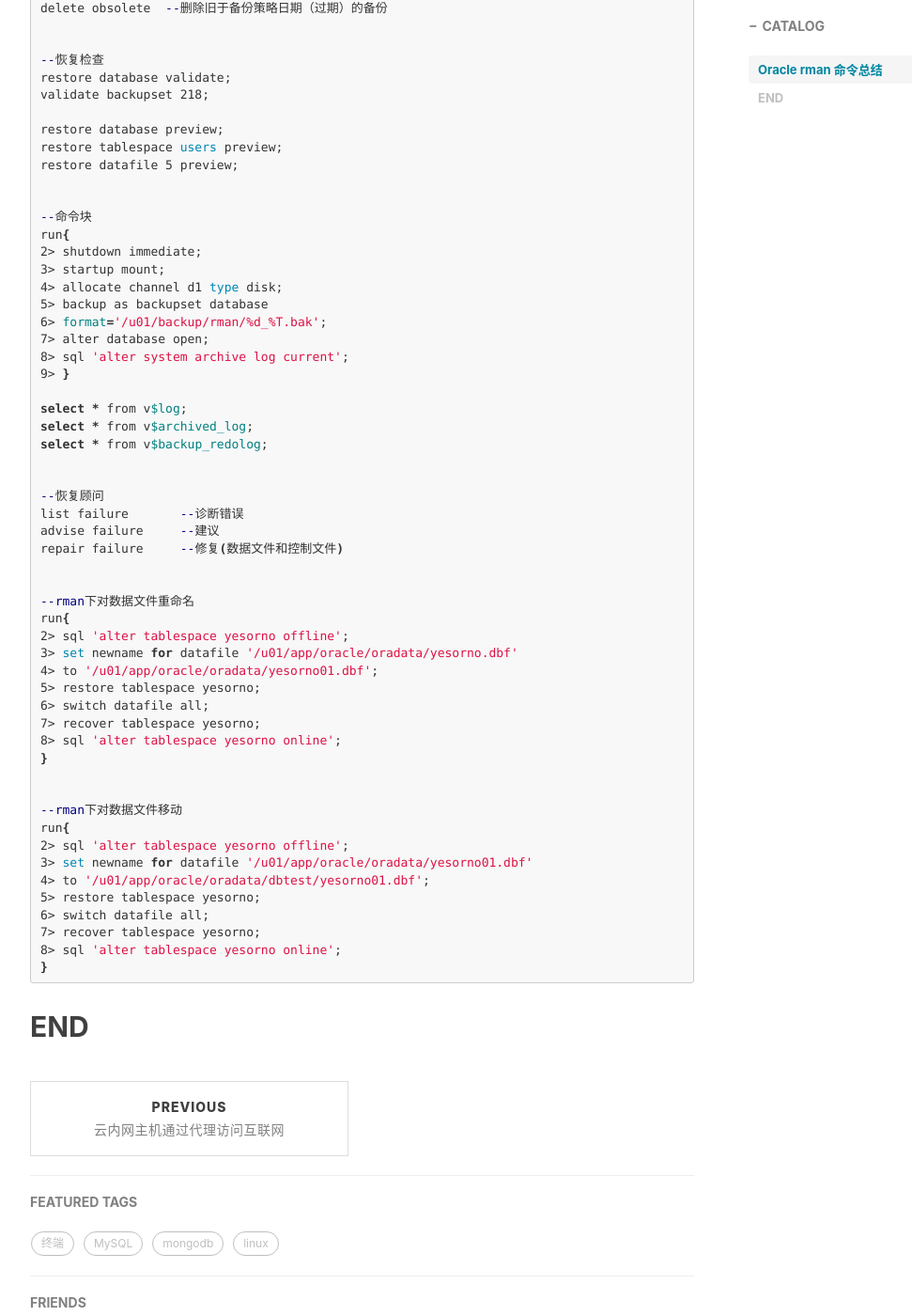
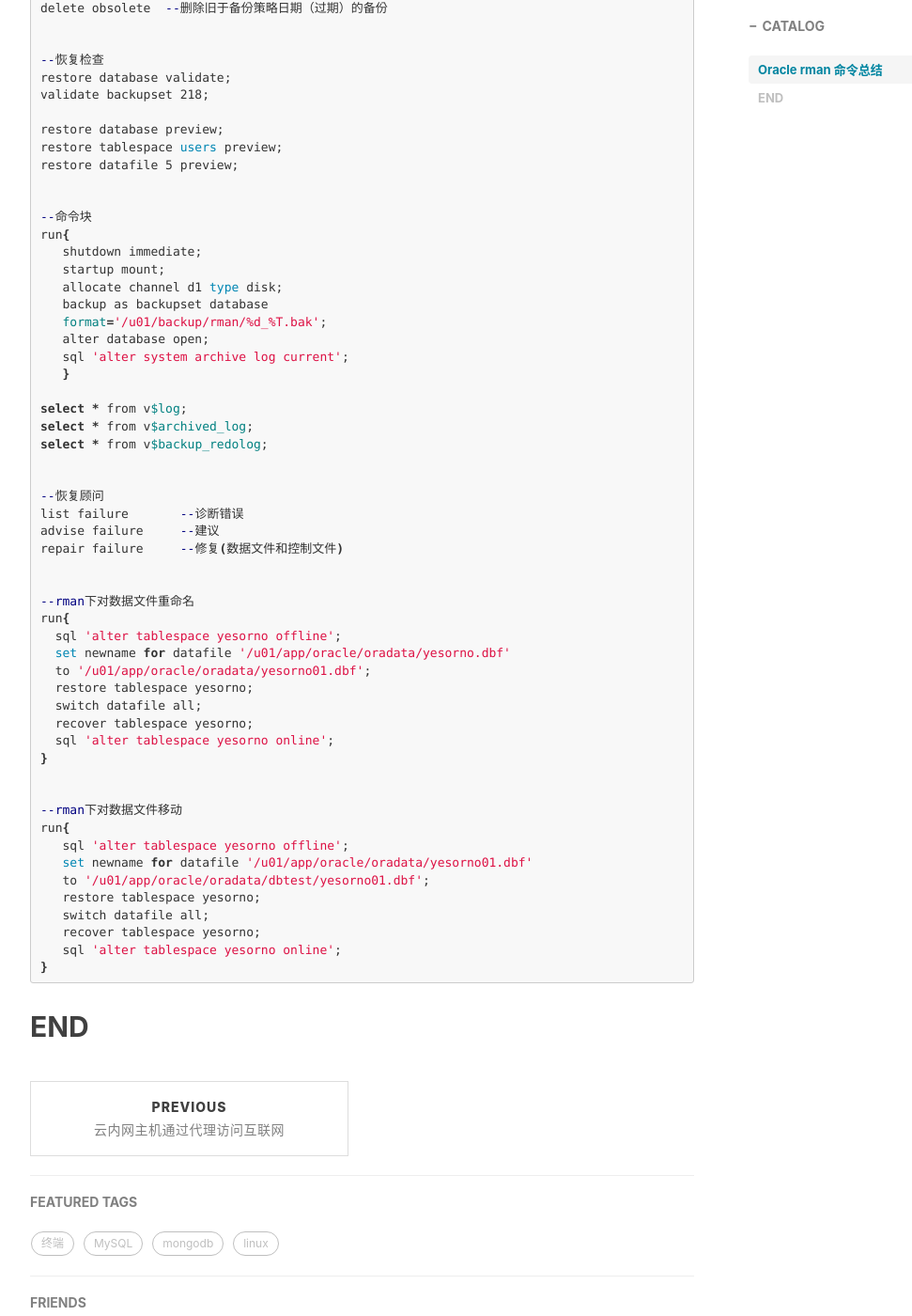
Before and after one commit to weiyanwei412/weiyanwei412.github.io, a Jekyll site: the page built from _posts/2018-08-01-Oracle rman 命令总结.md, in a window 1280 px wide and 1400 px high, scrolled down 3593 px. Shown: the whole window at 94% size, without its empty margins (233-1204 px from the left). Built offline with Jekyll 4.4.1, drawn with Linux system fonts in a browser that asks for light colours; nearby versions of some CDN libraries; comment, search, counter and statistics services are not loaded.

Commit message:
Update 2018-08-01-Oracle rman 命令总结.md

````diff
--- a/_posts/2018-08-01-Oracle rman 命令总结.md
+++ b/_posts/2018-08-01-Oracle rman 命令总结.md
@@ -186,14 +186,14 @@ restore datafile 5 preview;
 
 --命令块
 run{
-2> shutdown immediate;
-3> startup mount;
-4> allocate channel d1 type disk;
-5> backup as backupset database
-6> format='/u01/backup/rman/%d_%T.bak';
-7> alter database open;
-8> sql 'alter system archive log current';
-9> }
+   shutdown immediate;
+   startup mount;
+   allocate channel d1 type disk;
+   backup as backupset database
+   format='/u01/backup/rman/%d_%T.bak';
+   alter database open;
+   sql 'alter system archive log current';
+   }
 
 select * from v$log;
 select * from v$archived_log;
@@ -208,25 +208,25 @@ repair failure     --修复(数据文件和控制文件)
 
 --rman下对数据文件重命名
 run{
-2> sql 'alter tablespace yesorno offline';
-3> set newname for datafile '/u01/app/oracle/oradata/yesorno.dbf'
-4> to '/u01/app/oracle/oradata/yesorno01.dbf';
-5> restore tablespace yesorno;
-6> switch datafile all;
-7> recover tablespace yesorno;
-8> sql 'alter tablespace yesorno online';
+  sql 'alter tablespace yesorno offline';
+  set newname for datafile '/u01/app/oracle/oradata/yesorno.dbf'
+  to '/u01/app/oracle/oradata/yesorno01.dbf';
+  restore tablespace yesorno;
+  switch datafile all;
+  recover tablespace yesorno;
+  sql 'alter tablespace yesorno online';
 }
 
 
 --rman下对数据文件移动
 run{
-2> sql 'alter tablespace yesorno offline';
-3> set newname for datafile '/u01/app/oracle/oradata/yesorno01.dbf'
-4> to '/u01/app/oracle/oradata/dbtest/yesorno01.dbf';
-5> restore tablespace yesorno;
-6> switch datafile all;
-7> recover tablespace yesorno;
-8> sql 'alter tablespace yesorno online';
+   sql 'alter tablespace yesorno offline';
+   set newname for datafile '/u01/app/oracle/oradata/yesorno01.dbf'
+   to '/u01/app/oracle/oradata/dbtest/yesorno01.dbf';
+   restore tablespace yesorno;
+   switch datafile all;
+   recover tablespace yesorno;
+   sql 'alter tablespace yesorno online';
 }
 ```
 ## END
````
